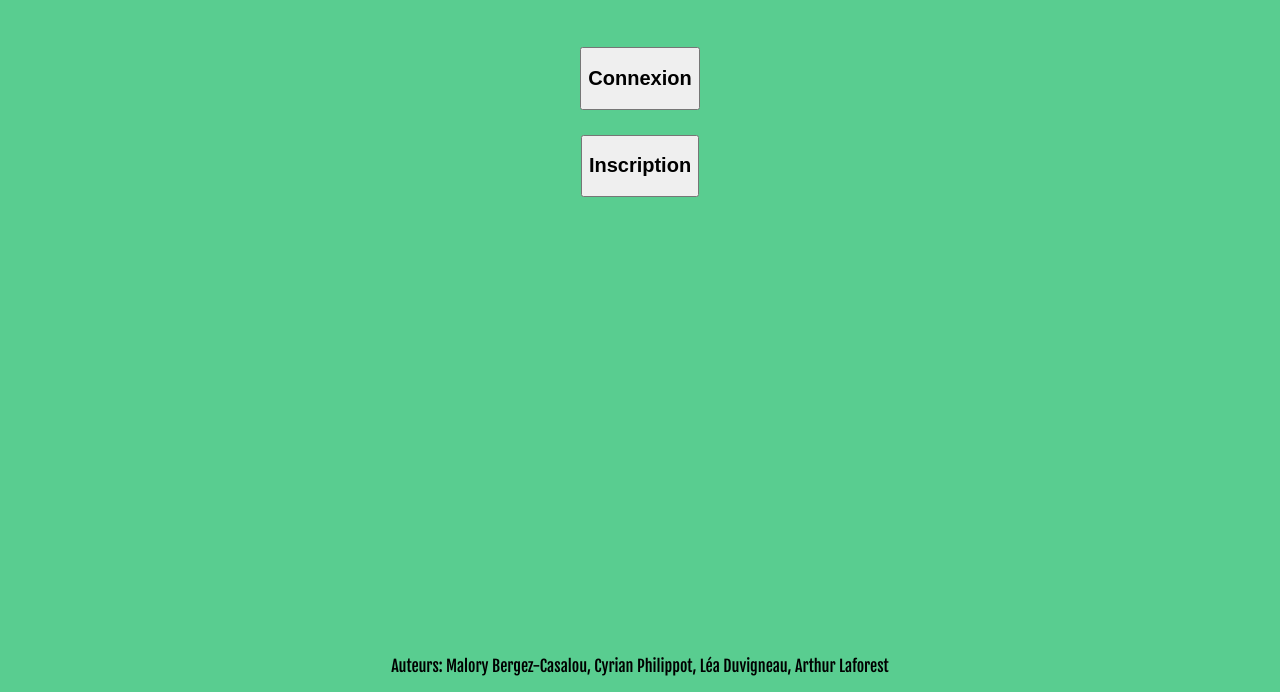
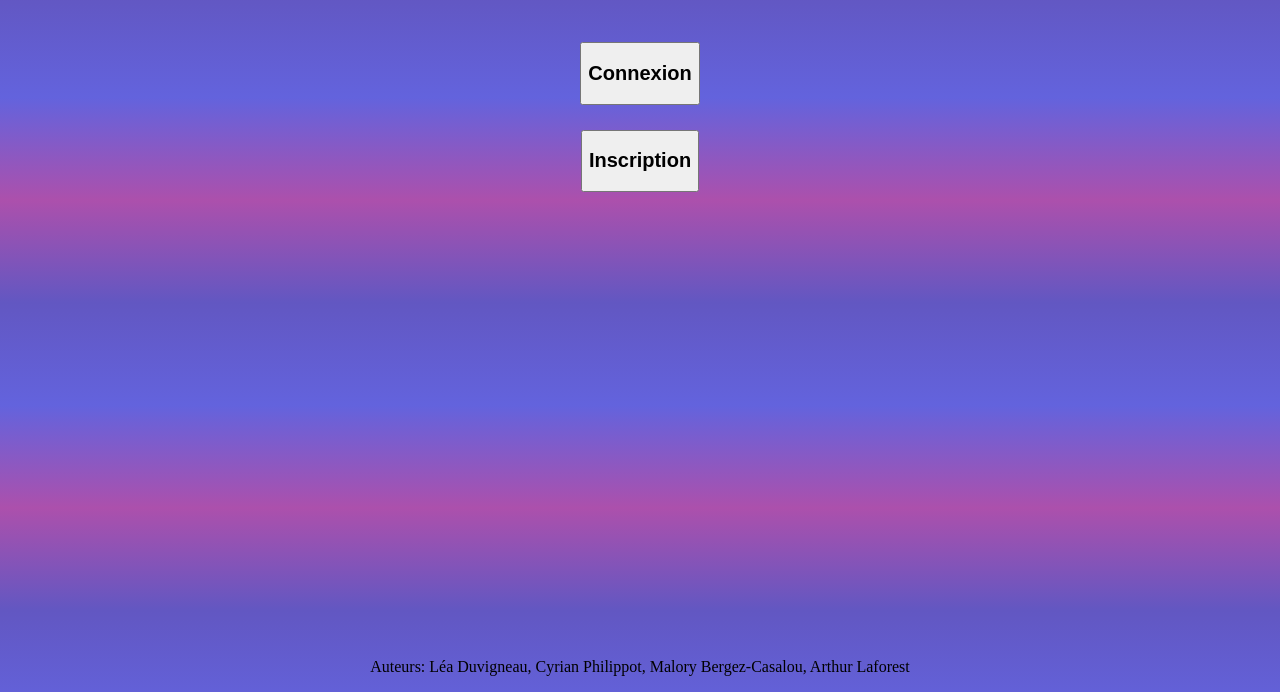
Before and after one commit to Biozard01/sitetest, a website: page index.html in a window 1280 px wide. Shown: the part 108-800 px from the top of the page. Drawn offline with Linux system fonts and the light colour scheme.

Commit message:
up style

```diff
--- a/index.html
+++ b/index.html
@@ -10,19 +10,19 @@
 
 <body>
     <h1>Accueil</h1>
-    <div style="text-align: center; margin-top: 5%;">
+    <div class="but-lo">
         <button onclick="window.location.href='login.html';">
             <h2>Connexion</h2>
         </button>
     </div>
-    <div style="text-align: center; margin-top: 2%;">
+    <div class="but-in">
         <button onclick="window.location.href='register.html';">
             <h2>Inscription</h2>
         </button>
     </div>
 
     <footer>
-        <p>Auteurs: Malory Bergez-Casalou, Cyrian Philippot, Léa Duvigneau, Arthur Laforest</p>
+        <p>Auteurs: Léa Duvigneau, Cyrian Philippot, Malory Bergez-Casalou, Arthur Laforest</p>
     </footer>
 </body>
 
--- a/style.css
+++ b/style.css
@@ -1,7 +1,7 @@
 body {
-  background-color: #59cd90;
+  background: linear-gradient(rgb(172, 80, 172), rgb(98, 87, 194), rgb(99, 99, 221), rgb(172, 80, 172));
   color: black;
-  font-family: "Fjalla One", Arial;
+  font-family: Fjalla One, "Arial;
 }
 
 form {
@@ -11,6 +11,7 @@ form {
 h1 {
   font-size: 3em;
   overflow: break;
+  text-align: center;
 }
 
 .overlay {
@@ -33,3 +34,11 @@ footer {
   width: 100%;
   text-align: center;
 }
+
+.but-lo {
+  text-align: center; margin-top: 5%;
+}
+
+.but-in {
+  text-align: center; margin-top: 2%;
+}
```
